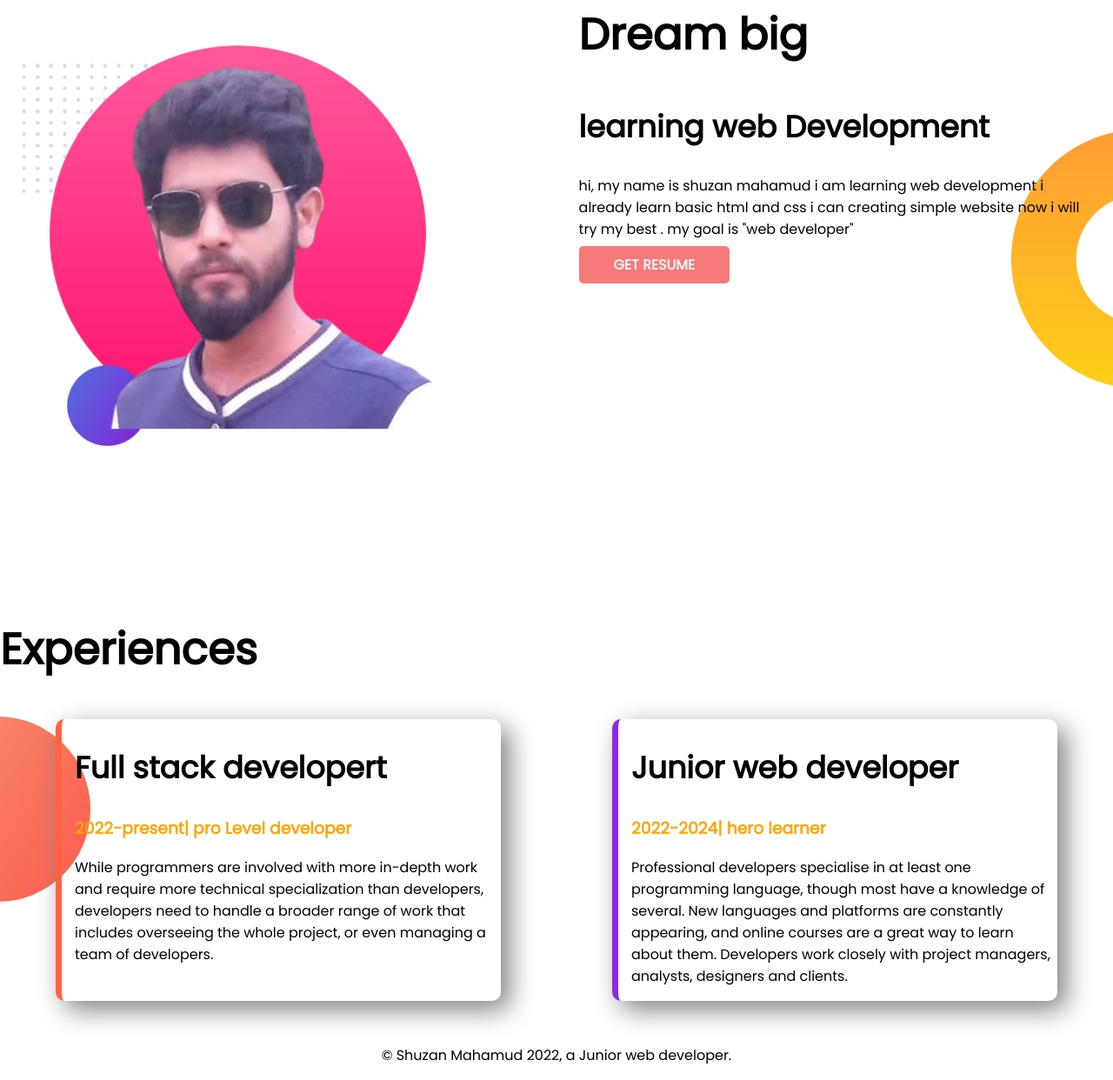
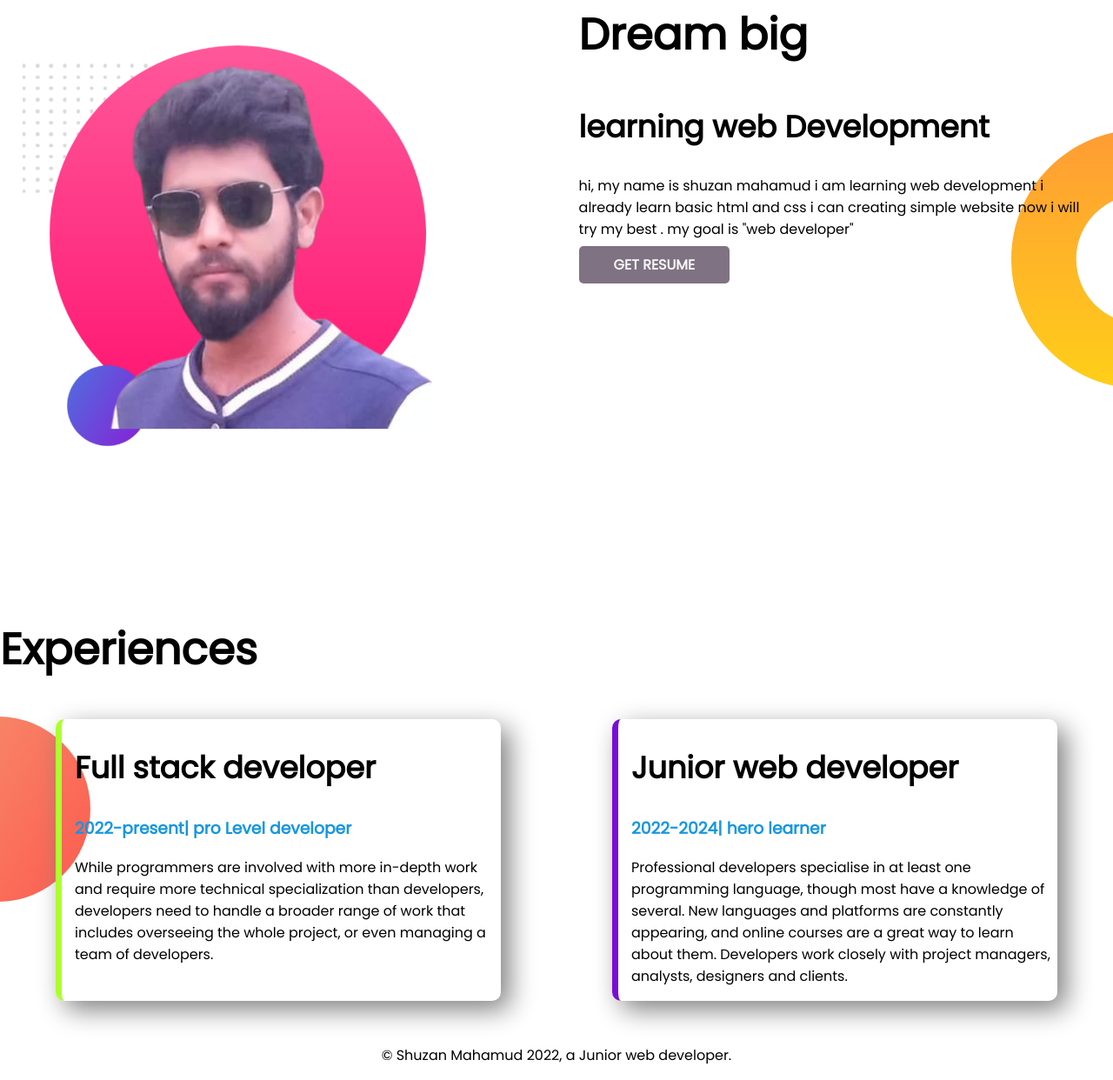
Before and after one commit to shuzanmahamud/my-developer-portfolio, a plain HTML site: page index.html in a window 1280 px wide. Shown: the part 839-2081 px from the top of the page at 87% size. Drawn offline with Linux system fonts and the light colour scheme.

Commit message:
background color change

```diff
--- a/index.html
+++ b/index.html
@@ -46,7 +46,7 @@
     </h1>
     <div class="flexible-container">
         <div id="full-stack-developer" class="experience-item">
-            <h2>Full stack developert</h2>
+            <h2>Full stack developer</h2>
             <h3 class="orange-color">2022-present| pro Level developer</h3>
             <p>While programmers are involved with more in-depth work and require more technical specialization than developers,
                 developers need to handle a broader range of work that includes overseeing the whole project, or even managing a
--- a/style.css
+++ b/style.css
@@ -9,7 +9,7 @@ h2{
     font-size: 35px;
 }
 .orange-color{
-    color: orange;
+    color: rgb(21, 150, 224);
 }
 .flexible-container{
     display: flex;
@@ -24,7 +24,7 @@ h2{
 }
 .link-button{
     text-decoration: none;
-    background-color: rgba(241, 19, 19, 0.562);
+    background-color: rgba(28, 5, 32, 0.562);
     font-weight: 700;
     color: whitesmoke;
     padding: 10px 40px;
@@ -55,10 +55,10 @@ h2{
     border-left: 7px solid red;
 }
 #full-stack-developer{
-    border-left: 7px solid tomato;
+    border-left: 7px solid greenyellow;
 }
 #Junior-web-developer{
-    border-left: 7px solid blueviolet;
+    border-left: 7px solid rgb(118, 14, 216);
 }
 footer p{
 text-align: center;
```
